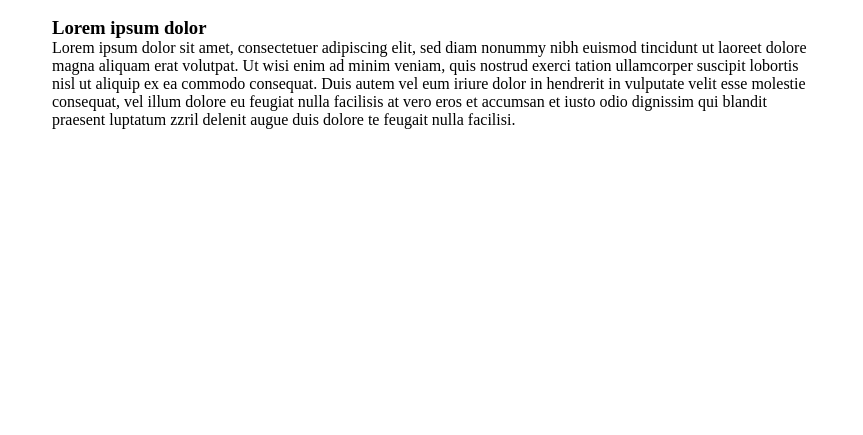
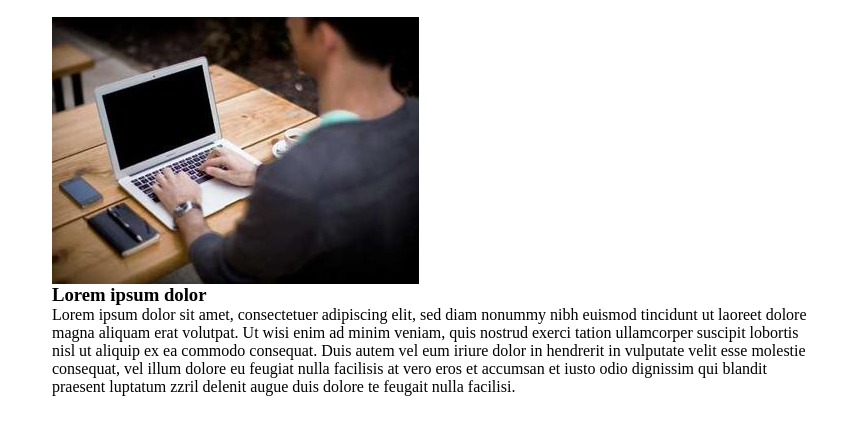
Before and after one commit to boskoa/gatsby-blog, a Gatsby site: page /blogs/first-post in a window 1280 px wide. Shown: the part 165-600 px from the top of the page, without its empty margins (208-1071 px from the left). Built offline with nearby package versions, Linux system fonts and the light colour scheme; Gatsby itself is replaced by a stand-in of ours.

Commit message:
Adding images

```diff
--- a/src/templates/blog-details.js
+++ b/src/templates/blog-details.js
@@ -2,10 +2,15 @@ import * as React from "react";
 import Layout from "../components/Layout";
 import Seo from "../components/Seo";
 import { graphql } from "gatsby";
+import { GatsbyImage, getImage } from "gatsby-plugin-image";
 
 function BlogDetails({ data }) {
   return (
     <Layout pageTitle={data.markdownRemark.frontmatter.title}>
+      <GatsbyImage
+        image={getImage(data.markdownRemark.frontmatter.image)}
+        alt={data.markdownRemark.frontmatter.title}
+      />
       <div dangerouslySetInnerHTML={{ __html: data.markdownRemark.html }} />
     </Layout>
   );
@@ -18,6 +23,11 @@ export const query = graphql`
       id
       frontmatter {
         title
+        image {
+          childImageSharp {
+            gatsbyImageData(width: 1000, placeholder: DOMINANT_COLOR)
+          }
+        }
       }
     }
   }
```
